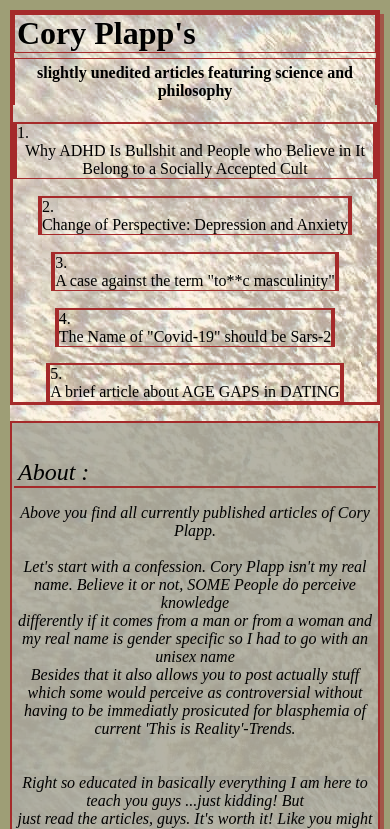
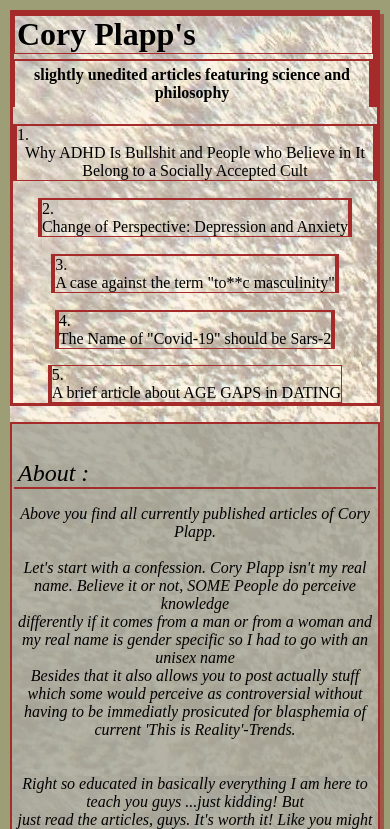
Before and after one commit to WebAppa/CoryPlapp, a plain HTML site: page index.html in a window 390 px wide. Shown: the top 829 px of the page. Drawn offline with Linux system fonts and the light colour scheme.

Commit message:
Update style.css

```diff
--- a/style.css
+++ b/style.css
@@ -171,13 +171,17 @@ a:active {
 
     }
 
-    li:nth-child(2), li:nth-child(3), li:nth-child(4), li:nth-child(5), li:last-child{
+      li:not(:last-child) {
+    border-right: solid brown 4px;
+    border-top: solid brown 2px;
+
+    /* li:nth-child(2), li:nth-child(3), li:nth-child(4), li:nth-child(5), li:last-child{
         border-right: solid brown 4px;
         border-top: solid brown 2px;
     }
 
 }
-    /* bei 728px evtl. das 2. kind anpassen bzgl der border-left */
+    ......bei 728px evtl. das 2. kind anpassen bzgl der border-left */
 
   /* || Large */
   @media screen and (min-width: 1139px) {
```
